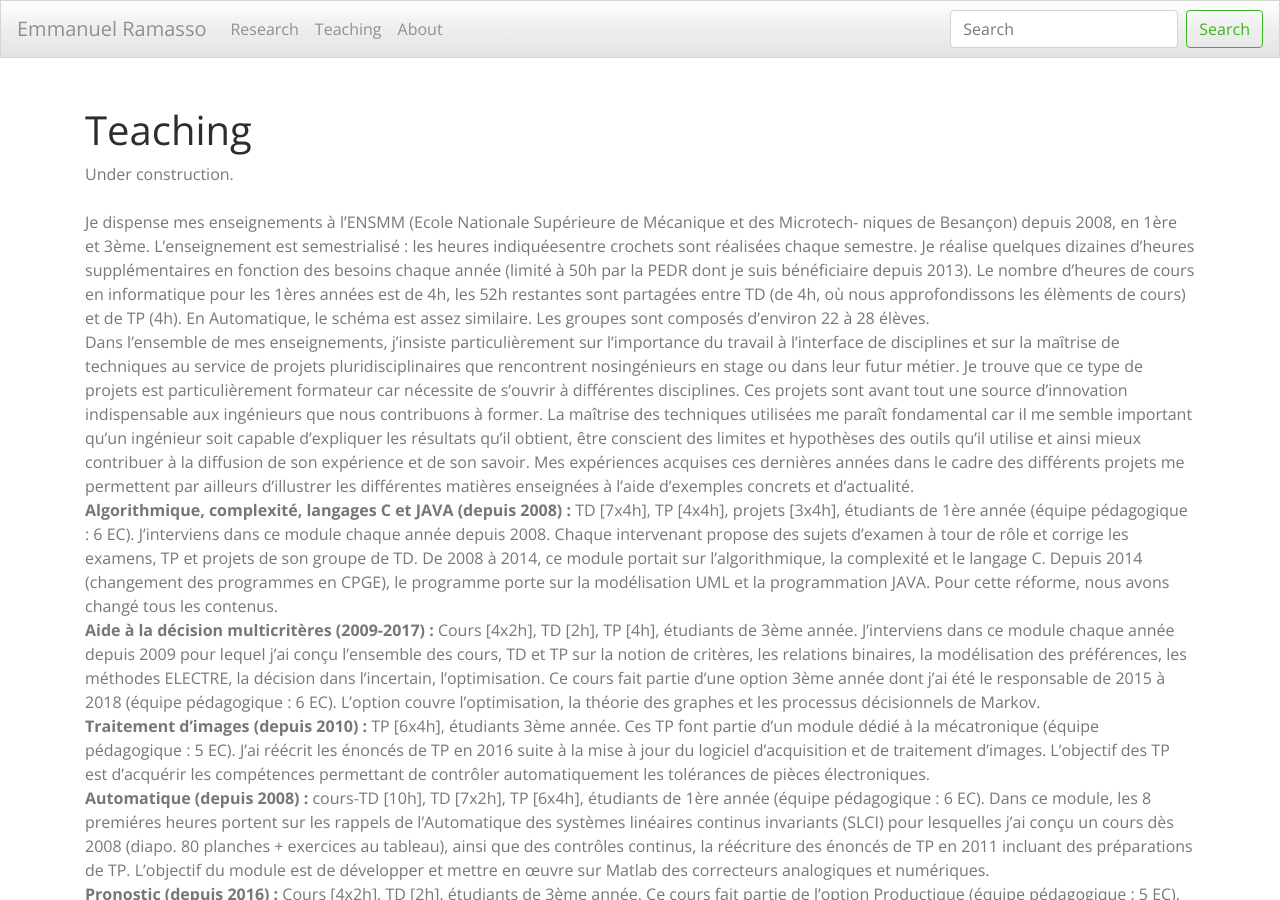
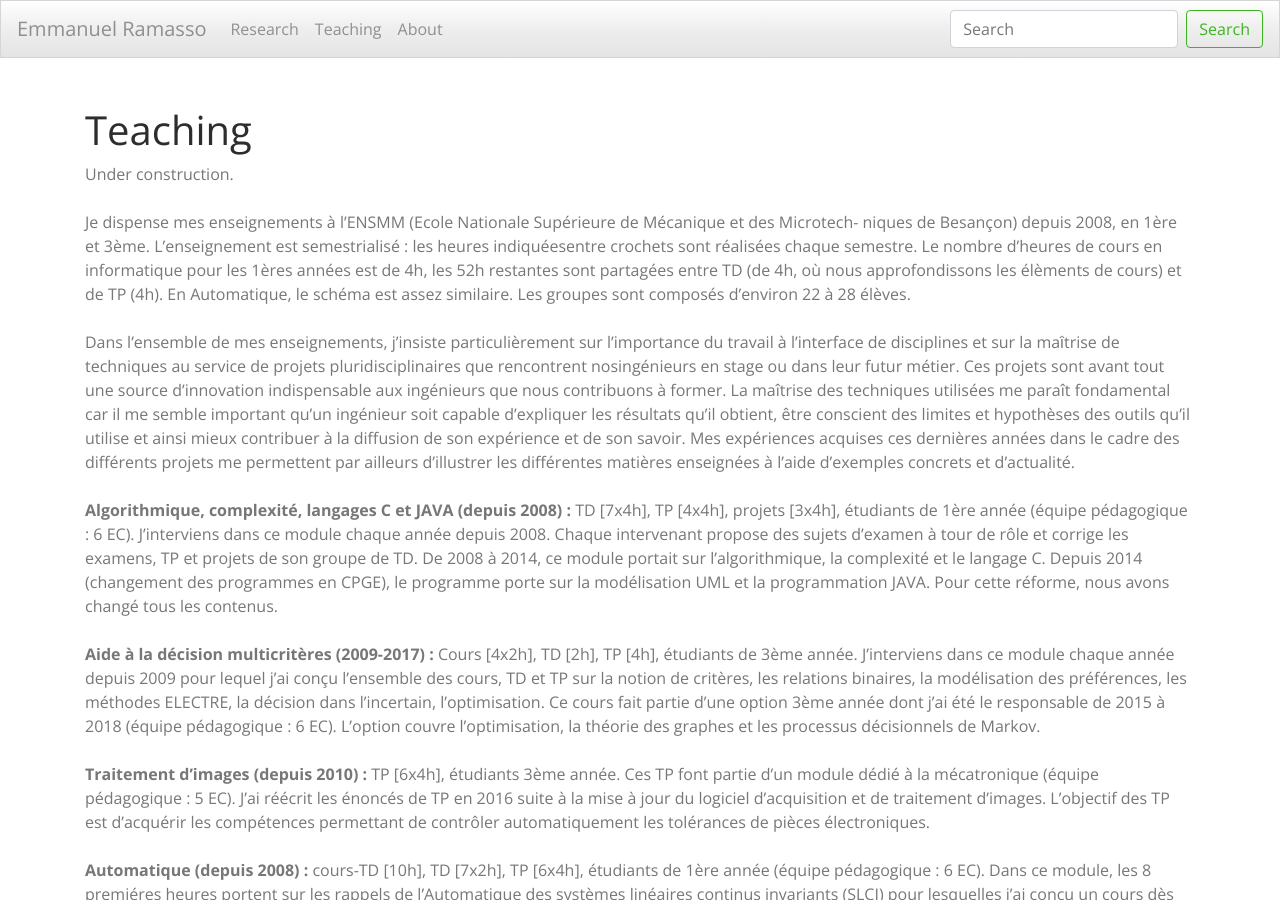
Before and after one commit to emmanuelramasso/emmanuelramasso.github.io, a Jekyll site: the page built from Teaching.html, in a window 1280 px wide and 900 px high. Built offline with Jekyll 4.4.1, drawn with Linux system fonts in a browser that asks for light colours; a style sheet for code colours, icons or effects is not loaded.

Commit message:
Update Teaching.html

```diff
--- a/Teaching.html
+++ b/Teaching.html
@@ -10,23 +10,20 @@ Under construction.
 Je dispense mes enseignements à l’ENSMM (Ecole Nationale Supérieure de Mécanique et des Microtech-
 niques de Besançon) depuis 2008, en 1ère et 3ème.
 L’enseignement est semestrialisé : les heures indiquéesentre crochets sont réalisées chaque semestre.
-Je réalise quelques dizaines d’heures supplémentaires en
-fonction des besoins chaque année (limité à 50h par la PEDR dont je suis bénéficiaire depuis 2013). Le
-nombre d’heures de cours en informatique pour les 1ères années est de 4h, les 52h restantes sont partagées
+Le nombre d’heures de cours en informatique pour les 1ères années est de 4h, les 52h restantes sont partagées
 entre TD (de 4h, où nous approfondissons les élèments de cours) et de TP (4h). En Automatique, le schéma
-est assez similaire. Les groupes sont composés d’environ 22 à 28 élèves.<br>
+est assez similaire. Les groupes sont composés d’environ 22 à 28 élèves.<br><br>
 
 Dans l’ensemble de mes enseignements, j’insiste particulièrement sur l’importance du travail à l’interface
 de disciplines et sur la maı̂trise de techniques au service de projets pluridisciplinaires que
-rencontrent nosingénieurs en stage ou dans leur futur métier. Je trouve que ce type de projets est
-particulièrement formateur car nécessite de s’ouvrir à différentes disciplines. Ces projets sont avant tout
+rencontrent nosingénieurs en stage ou dans leur futur métier. Ces projets sont avant tout
 une source d’innovation indispensable aux ingénieurs que nous contribuons à former.
 La maîtrise des techniques utilisées me paraît fondamental car il me semble important qu’un ingénieur soit
 capable d’expliquer les résultats
 qu’il obtient, être conscient des limites et hypothèses des outils qu’il utilise et ainsi mieux contribuer à la
 diffusion de son expérience et de son savoir. Mes expériences
 acquises ces dernières années dans le cadre des différents projets me permettent par ailleurs d’illustrer les
-différentes matières enseignées à l’aide d’exemples concrets et d’actualité.<br>
+différentes matières enseignées à l’aide d’exemples concrets et d’actualité.<br><br>
 
 <strong>
   Algorithmique, complexité, langages C et JAVA (depuis 2008) :
@@ -36,7 +33,7 @@ TD [7x4h], TP [4x4h], projets [3x4h],
 2008. Chaque intervenant propose des sujets d’examen à tour de rôle et corrige les examens, TP et projets
 de son groupe de TD. De 2008 à 2014, ce module portait sur l’algorithmique, la complexité et le langage C.
 Depuis 2014 (changement des programmes en CPGE), le programme porte sur la modélisation UML et la
-programmation JAVA. Pour cette réforme, nous avons changé tous les contenus.<br>
+programmation JAVA. Pour cette réforme, nous avons changé tous les contenus.<br><br>
 
 <strong>
   Aide à la décision multicritères (2009-2017) :
@@ -46,7 +43,7 @@ J’interviens dans ce module chaque année depuis 2009 pour lequel j’ai conç
 TP sur la notion de critères, les relations binaires, la modélisation des préférences, les méthodes ELECTRE,
 la décision dans l’incertain, l’optimisation. Ce cours fait partie d’une option 3ème année dont j’ai été
 le responsable de 2015 à 2018 (équipe pédagogique : 6 EC). L’option couvre l’optimisation, la théorie des
-graphes et les processus décisionnels de Markov.<br>
+graphes et les processus décisionnels de Markov.<br><br>
 
 <strong>
 Traitement d’images (depuis 2010) :
@@ -54,7 +51,7 @@ Traitement d’images (depuis 2010) :
 TP [6x4h], étudiants 3ème année. Ces TP font partie d’un module
 dédié à la mécatronique (équipe pédagogique : 5 EC). J’ai réécrit les énoncés de TP en 2016 suite à la mise
 à jour du logiciel d’acquisition et de traitement d’images. L’objectif des TP est d’acquérir les compétences
-permettant de contrôler automatiquement les tolérances de pièces électroniques.<br>
+permettant de contrôler automatiquement les tolérances de pièces électroniques.<br><br>
 
 <strong>
 Automatique (depuis 2008) :
@@ -64,7 +61,7 @@ pédagogique : 6 EC). Dans ce module, les 8 premiéres heures portent sur les ra
 des systèmes linéaires continus invariants (SLCI) pour lesquelles j’ai conçu un cours dès 2008 (diapo. 80
 planches + exercices au tableau), ainsi que des contrôles continus, la réécriture des énoncés de TP en 2011
 incluant des préparations de TP. L’objectif du module est de développer et mettre en œuvre sur Matlab des
-correcteurs analogiques et numériques.<br>
+correcteurs analogiques et numériques.<br><br>
 
 <strong>
 Pronostic (depuis 2016) :
@@ -72,7 +69,7 @@ Pronostic (depuis 2016) :
 Cours [4x2h], TD [2h], étudiants de 3ème année. Ce cours fait partie de l’option
 Productique (équipe pédagogique : 5 EC). J’ai conçu le cours et le TD, j’ai par ailleurs mis en place un
 fonctionnement par projet en 2017 sur le dévéloppement d’approches de pronostic pour différents types de
-systèmes (turboréacteurs, roulements à billes, matériaux composites, outils de coupe. . . ).<br>
+systèmes (turboréacteurs, roulements à billes, matériaux composites, outils de coupe. . . ).<br><br>
 
 <strong>
 L’émission acoustique, une technique de Contrôle Non-Destructif (CND) (2015, 2016)
@@ -82,7 +79,7 @@ des étudiants de 1ère année de l’université de Franche-Comté. Ce cours es
 année de license dans un module “Mécanique et ondes” dans le cadre du CMI (Cursus Master en Ingénierie)
 intitulé “Structures et Systèmes Intelligents” à l’Université de Franche-Comté.
 Optimisation (depuis 2018) : TP [4*4h] sur l’optimisation de fonctions continues non linéaires, pour des
-étudiants de 3ème année de l’ENSMM.<br>
+étudiants de 3ème année de l’ENSMM.<br><br>
 
 
 <strong>
@@ -96,4 +93,4 @@ Tutorat de stages ENSMM (depuis 2008) :
 Je suis régulièrement membre de jury de stages (au moins 2 par
 an) consistant en une journée de soutenance des stages ingénieurs. Généralement, je suis rapporteur sur
 3-4 rapports de stage, il m’arrive de présider le jury. Je suis aussi le tuteur régulier de stagiaires
-de l’ENSMM (4 en moyenne par an). <br>
+de l’ENSMM (4 en moyenne par an). <br><br>
```
